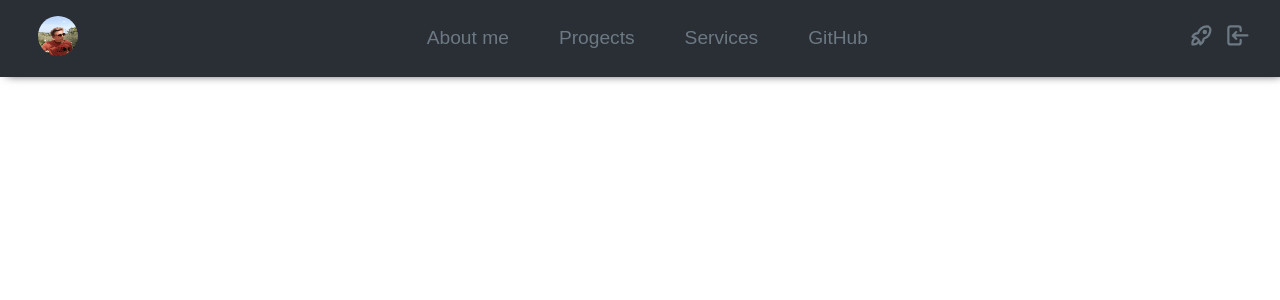
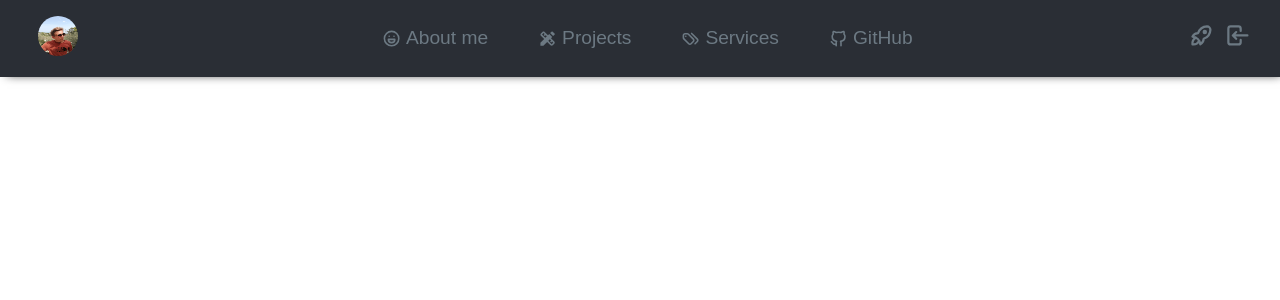
Before and after one commit to rikvik2006/rikvik-portfolio-next-client, a Next.js app: page / in a window 1280 px wide. Shown: the top 300 px of the page. Built offline with nearby package versions, Linux system fonts and the light colour scheme; a web font is replaced by a local one.

Commit message:
Added icons into the navbar

```diff
--- a/src/components/misc/Navbar/Contenitore link/Links/index.module.scss
+++ b/src/components/misc/Navbar/Contenitore link/Links/index.module.scss
@@ -7,8 +7,16 @@
 
 .link {
     transition: all 0.5s ease-out;
+    display: flex;
+    align-items: center;
+    justify-content: center;
 }
 
 .link:hover {
     color: white;
 }
+
+.icon {
+    margin-right: 0.25em;
+    overflow: hidden;
+}
--- a/src/components/misc/Navbar/Contenitore link/Links/index.tsx
+++ b/src/components/misc/Navbar/Contenitore link/Links/index.tsx
@@ -1,6 +1,9 @@
 import { NextComponentType } from 'next'
 import Link from 'next/link';
 import style from "./index.module.scss";
+import { MdDesignServices } from "react-icons/md/"
+import { TbBrandGithub, TbTags, TbMoodHappy } from "react-icons/tb";
+
 
 type Props = {}
 
@@ -8,10 +11,33 @@ type Props = {}
 const Links: NextComponentType<Props> = () => {
     return (
         <div className={style.links}>
-            <Link href="#"><a className={style.link}>About me</a></Link>
-            <Link href="#"><a className={style.link}>Progects</a></Link>
-            <Link href="#"><a className={style.link}>Services</a></Link>
-            <Link href="#"><a className={style.link}>GitHub</a></Link>
+            <Link href="#">
+                <a className={style.link}>
+                    <TbMoodHappy className={style.icon} />
+                    About me
+                </a>
+            </Link>
+
+            <Link href="#">
+                <a className={style.link}>
+                    <MdDesignServices className={style.icon} />
+                    Projects
+                </a>
+            </Link>
+
+            <Link href="#">
+                <a className={style.link}>
+                    <TbTags className={style.icon} />
+                    Services
+                </a>
+            </Link>
+
+            <Link href="#">
+                <a className={style.link}>
+                    <TbBrandGithub className={style.icon} />
+                    GitHub
+                </a>
+            </Link>
         </div>
     )
 }
```
Also changed, not shown: public/tag.svg (added).
